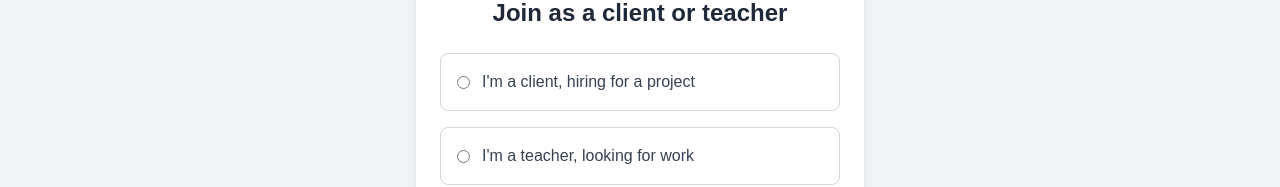
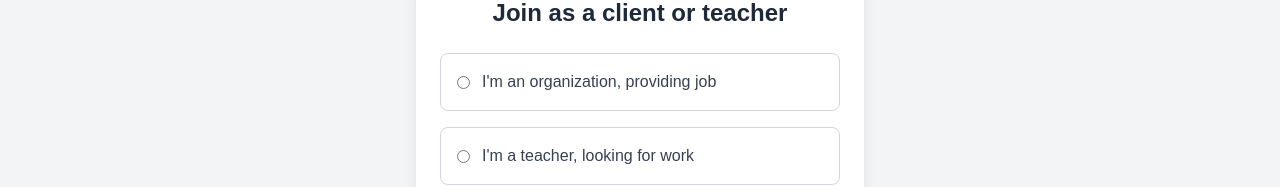
Before and after one commit to DeepaRoy66/Vacanteach, a Next.js app: page /select-role in a window 1280 px wide. Shown: the part 327-514 px from the top of the page. Built offline with nearby package versions, Linux system fonts and the light colour scheme; no server answers; sample sign-in values are in the browser's storage.

Commit message:
added text

```diff
--- a/app/components/Login/SelectRole.jsx
+++ b/app/components/Login/SelectRole.jsx
@@ -108,7 +108,7 @@ export default function SelectRole() {
                 onChange={() => setSelectedRole("client")}
                 className="mr-3 text-blue-600 focus:ring-blue-500"
               />
-              <span className="text-gray-700">I'm a client, hiring for a project</span>
+              <span className="text-gray-700">I'm an organization, providing job</span>
             </label>
             <label className="flex items-center p-4 border border-gray-300 rounded-lg cursor-pointer hover:bg-gray-50">
               <input
```
